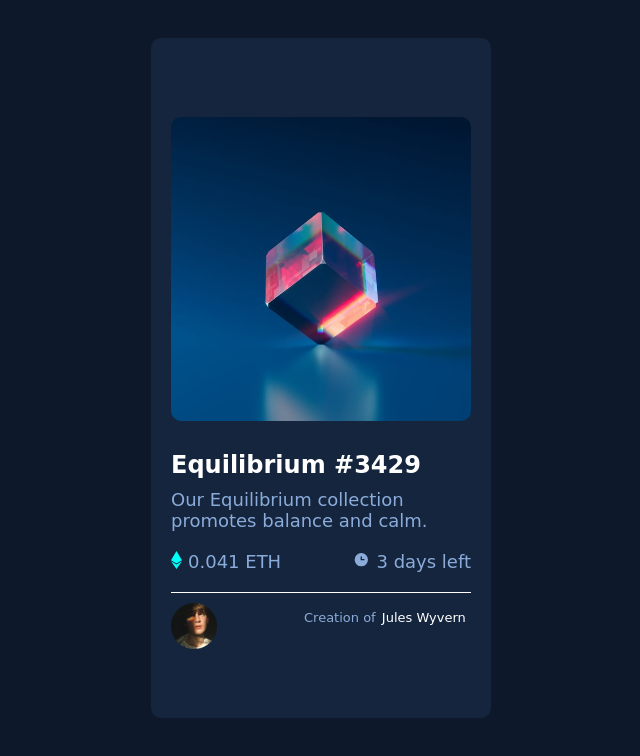
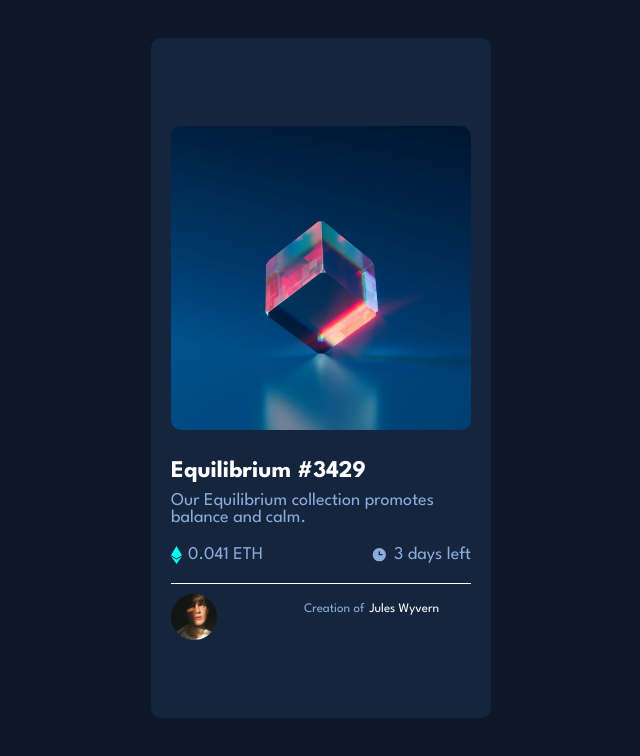
Before and after one commit to FranciscoJunior12/nft-preview-card-component-main, a plain HTML site: page index.html in a window 1280 px wide. Shown: the whole page, without its empty margins (319-959 px from the left). Drawn offline with Linux system fonts and the light colour scheme.

Commit message:
Update style.css

```diff
--- a/style.css
+++ b/style.css
@@ -1,14 +1,19 @@
+
+
+  @import url('https://fonts.googleapis.com/css2?family=League+Spartan:wght@400;700&display=swap');
+
 * {
     margin: 0;
     padding: 0;
     border: 0;
+
 }
 
 body {
 
     background-color: hsl(217, 54%, 11%);
     font-size: 18px;
-    font-family: cursive;
+    font-family: 'League Spartan', sans-serif;
 
 
 }
```
